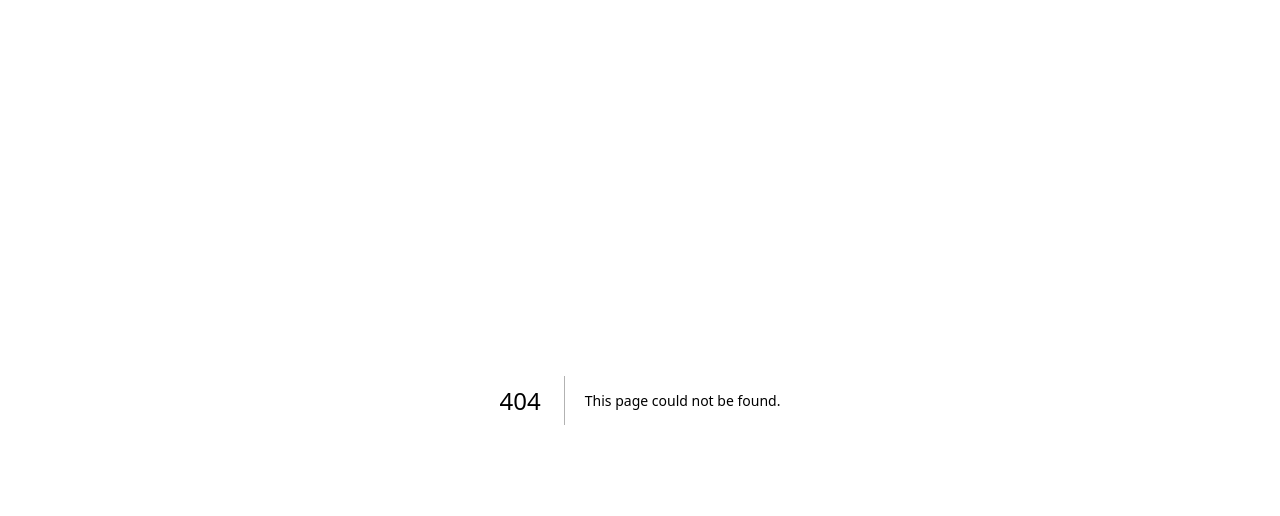
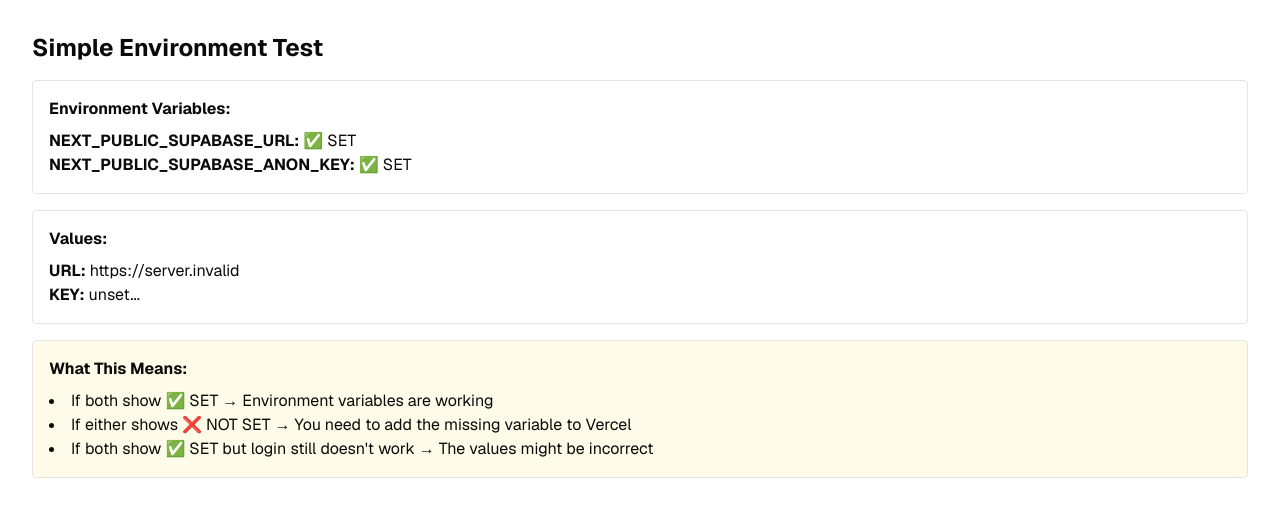
Before and after one commit to ArmanDeb/b2bchat, a Next.js app: page /simple-test in a window 1280 px wide. Before the commit this address had no page. Shown: the top 516 px of the page. Built offline with nearby package versions, Linux system fonts and the light colour scheme; no server answers.

Commit message:
fixed connection problem API

```diff
--- /dev/null
+++ b/app/simple-test/page.tsx
@@ -0,0 +1,35 @@
+'use client'
+
+export default function SimpleTest() {
+  const supabaseUrl = process.env.NEXT_PUBLIC_SUPABASE_URL
+  const supabaseKey = process.env.NEXT_PUBLIC_SUPABASE_ANON_KEY
+
+  return (
+    <div className="p-8">
+      <h1 className="text-2xl font-bold mb-4">Simple Environment Test</h1>
+
+      <div className="space-y-4">
+        <div className="p-4 border rounded">
+          <h2 className="font-bold mb-2">Environment Variables:</h2>
+          <p><strong>NEXT_PUBLIC_SUPABASE_URL:</strong> {supabaseUrl ? '✅ SET' : '❌ NOT SET'}</p>
+          <p><strong>NEXT_PUBLIC_SUPABASE_ANON_KEY:</strong> {supabaseKey ? '✅ SET' : '❌ NOT SET'}</p>
+        </div>
+
+        <div className="p-4 border rounded">
+          <h2 className="font-bold mb-2">Values:</h2>
+          <p><strong>URL:</strong> {supabaseUrl || 'NOT SET'}</p>
+          <p><strong>KEY:</strong> {supabaseKey ? `${supabaseKey.substring(0, 20)}...` : 'NOT SET'}</p>
+        </div>
+
+        <div className="p-4 border rounded bg-yellow-50">
+          <h2 className="font-bold mb-2">What This Means:</h2>
+          <ul className="list-disc list-inside">
+            <li>If both show ✅ SET → Environment variables are working</li>
+            <li>If either shows ❌ NOT SET → You need to add the missing variable to Vercel</li>
+            <li>If both show ✅ SET but login still doesn't work → The values might be incorrect</li>
+          </ul>
+        </div>
+      </div>
+    </div>
+  )
+}
```
